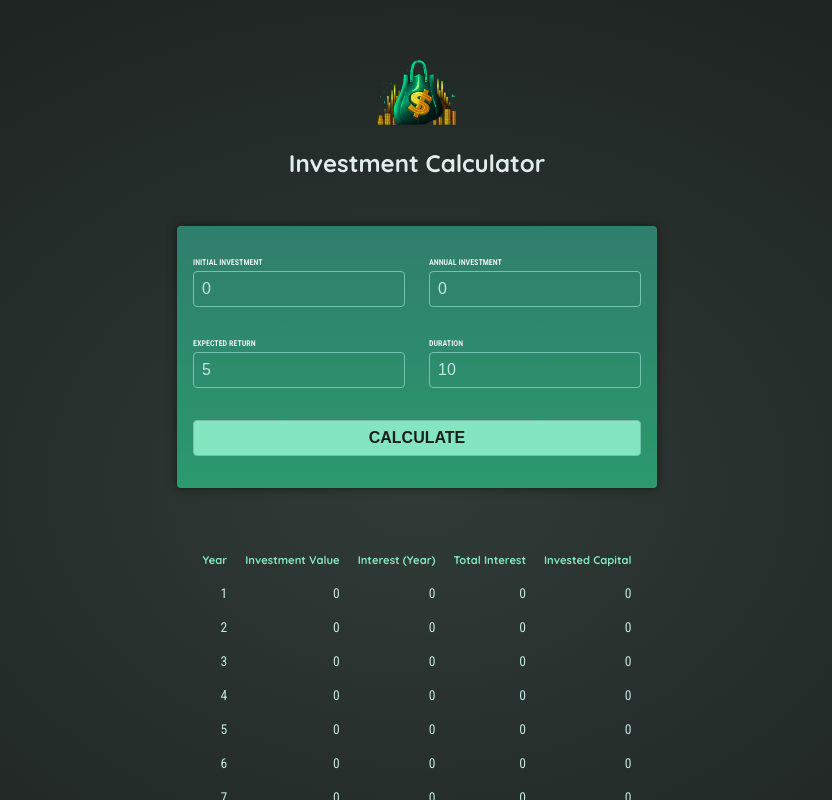
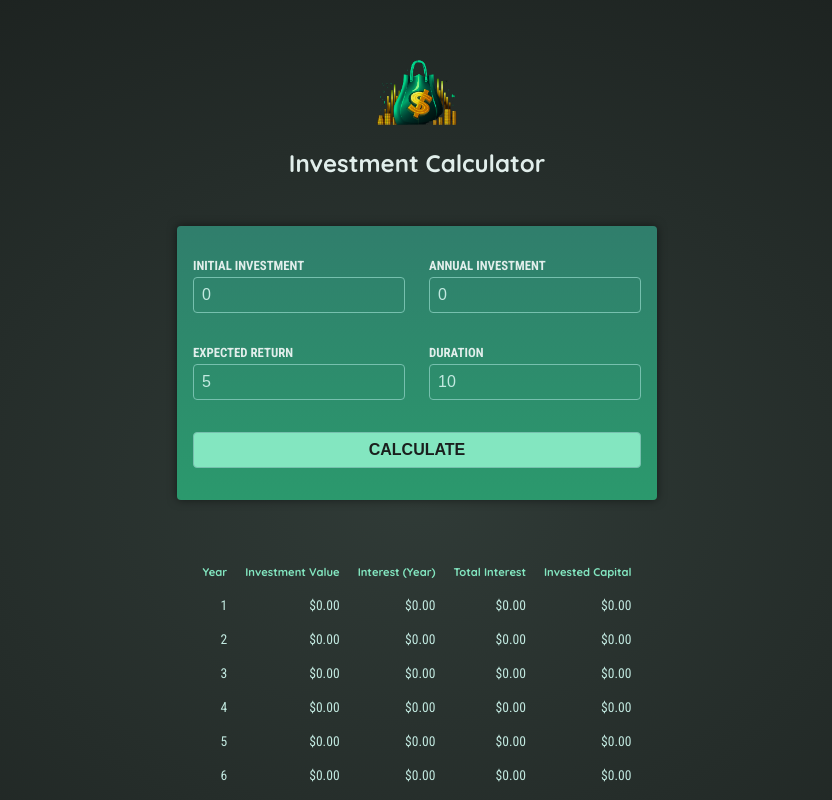
Before and after one commit to dragos-teodor04/investment-calculator, an Angular app: page / in a window 1280 px wide. Both pictures are taken after a click on the button "CALCULATE". Shown: the top 800 px of the page, without its empty margins (223-1055 px from the left). Built offline with nearby package versions, Linux system fonts and the light colour scheme.

Commit message:
Added formatting for investment results

```diff
--- a/src/app/investment-results/investment-results.html
+++ b/src/app/investment-results/investment-results.html
@@ -15,10 +15,10 @@
         @for(result of results; track result.year){
             <tr>
                 <td>{{result.year}}</td>
-                <td>{{result.valueEndOfYear}}</td>
-                <td>{{result.interest}}</td>
-                <td>{{result.totalInterest}}</td>
-                <td>{{result.totalAmountInvested}}</td>
+                <td>{{result.valueEndOfYear | currency}}</td>
+                <td>{{result.interest |currency}}</td>
+                <td>{{result.totalInterest| currency}}</td>
+                <td>{{result.totalAmountInvested |currency}}</td>
             </tr>
         }
     </tbody>
--- a/src/app/investment-results/investment-results.ts
+++ b/src/app/investment-results/investment-results.ts
@@ -1,8 +1,8 @@
 import { Component, Input, input } from '@angular/core';
-
+import { CurrencyPipe } from '@angular/common';
 @Component({
   selector: 'app-investment-results',
-  imports: [],
+  imports: [CurrencyPipe],
   templateUrl: './investment-results.html',
   styleUrl: './investment-results.css',
 })
--- a/src/app/user-input/user-input.css
+++ b/src/app/user-input/user-input.css
@@ -17,7 +17,7 @@
   display: block;
   margin-bottom: 0.25rem;
   font-family: "Roboto Condensed", sans-serif;
-  font-size: 0.5rem;
+  font-size: 0.8rem;
   font-weight: bold;
   text-transform: uppercase;
 }
```
